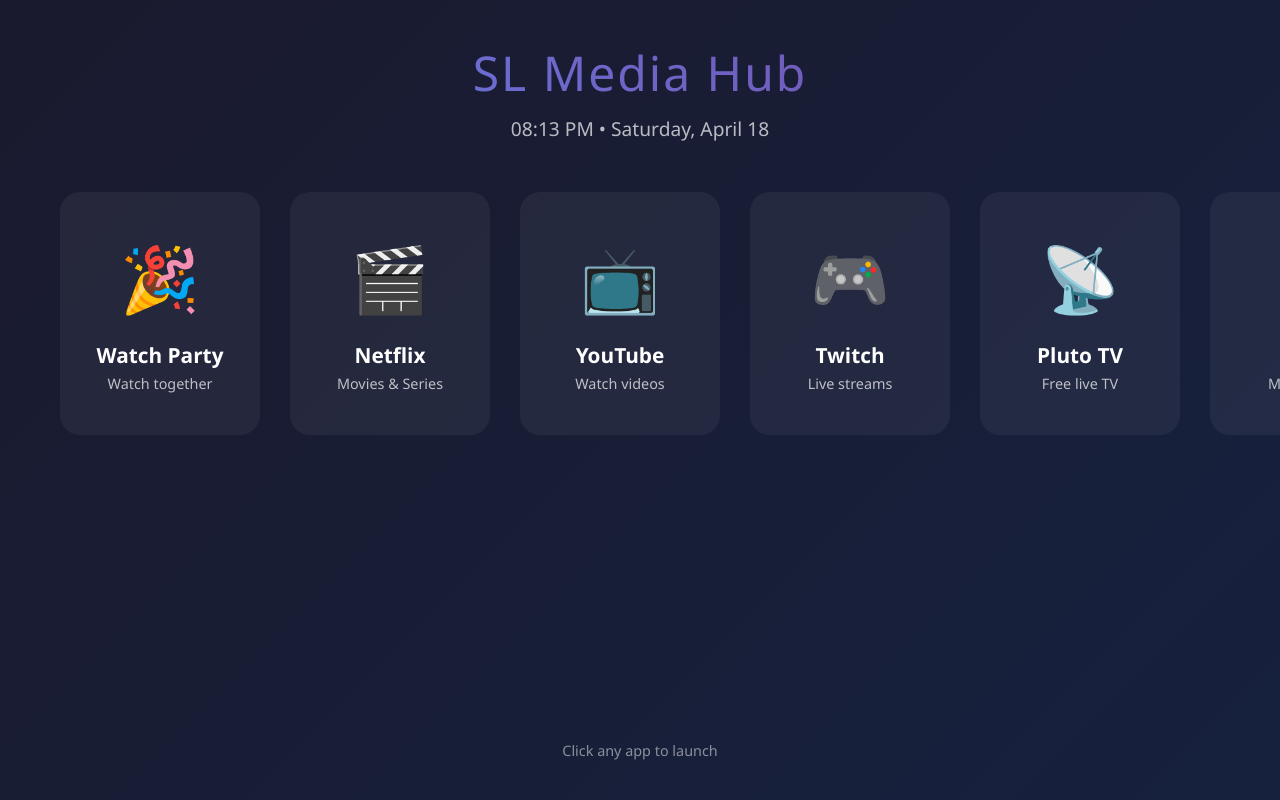
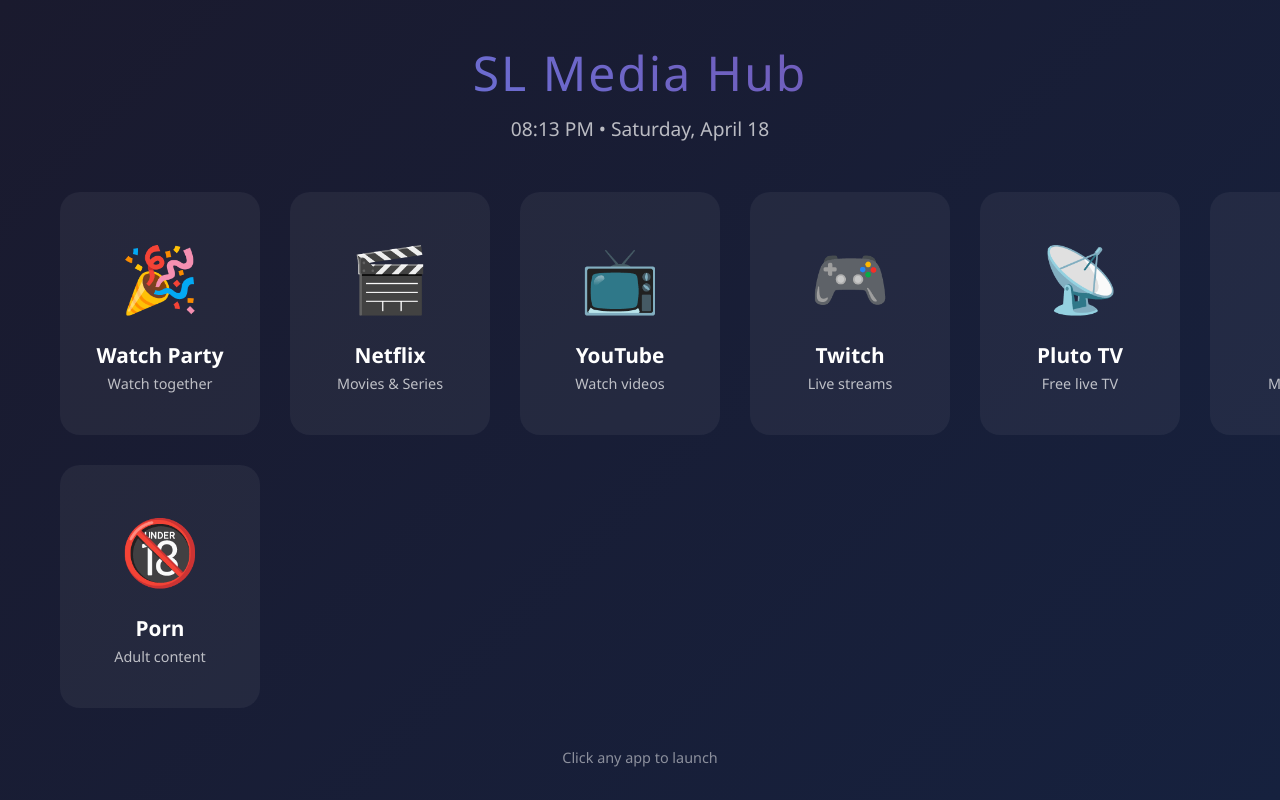
Before and after one commit to darkjonuchiha-droid/SLTVInterface, a plain HTML site: page index.html in a window 1280 px wide. Shown: the top 800 px of the page. Drawn offline with Linux system fonts and the light colour scheme.

Commit message:
Add Porn category with PornHub

```diff
--- a/index.html
+++ b/index.html
@@ -264,6 +264,12 @@
                 <div class="app-name">Radio</div>
                 <div class="app-description">Music & Talk</div>
             </div>
+
+            <div class="app-tile" onclick="openApp('pornhub')">
+                <div class="app-icon">🔞</div>
+                <div class="app-name">Porn</div>
+                <div class="app-description">Adult content</div>
+            </div>
         </div>
 
         <div class="footer">
@@ -410,6 +416,10 @@
                 window.location.href = 'https://www.twitch.tv';
                 return;
             }
+            if (appName === 'pornhub') {
+                window.location.href = 'https://www.pornhub.com';
+                return;
+            }
 
             // Apps that load in iframe (Watch Together, Pluto TV, Radio)
             document.getElementById('homeScreen').style.display = 'none';
```
